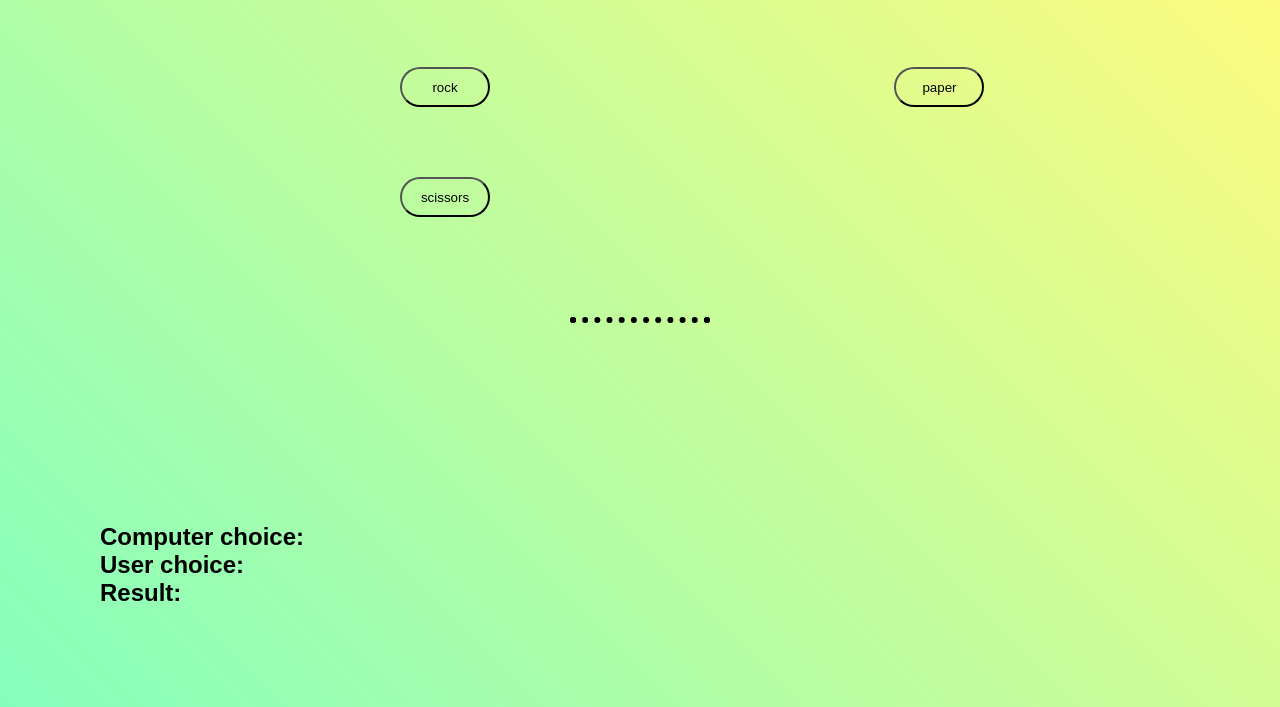
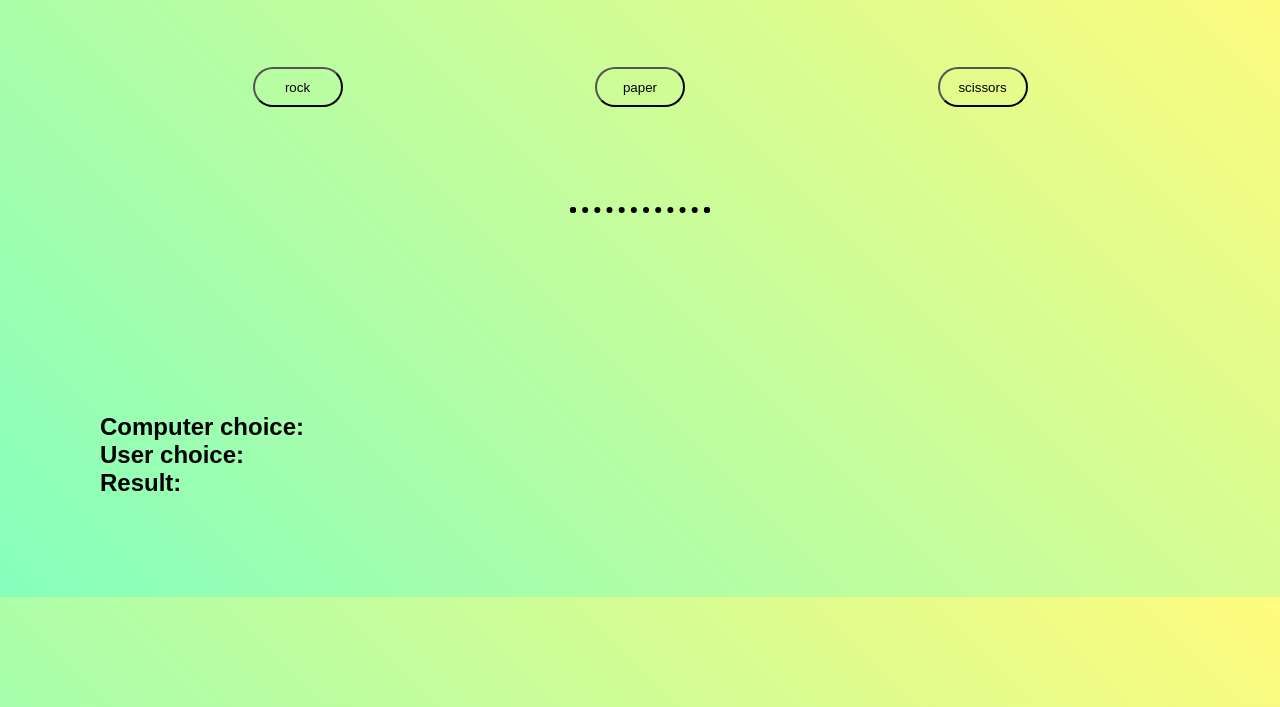
Before and after one commit to Droovian/Rock-paper-scissors, a plain HTML site: page Rock-paper-scissors/index.html in a window 1280 px wide. Shown: the part 40-747 px from the top of the page. Drawn offline with Linux system fonts and the light colour scheme.

Commit message:
Update style.css

```diff
--- a/Rock-paper-scissors/style.css
+++ b/Rock-paper-scissors/style.css
@@ -3,19 +3,26 @@
     padding:0;
     font-family: 'Montserrat', sans-serif;
 }
+@import url('https://fonts.googleapis.com/css2?family=Montserrat:wght@400;600&display=swap');
+
 h1{
     text-align: center;
     background-color: black;
     color: white;
 }
-@import url('https://fonts.googleapis.com/css2?family=Montserrat:wght@400;600&display=swap');
 
+.button-container{
+    display: flex;
+    justify-content:space-evenly;
+    flex-direction: row;
+    align-items:center;
+}
 #rock, #paper, #scissors{
     background-color:transparent;
     height: 40px;
     width: 90px;
     border-radius: 30px;
-    margin-left: 400px;
+
     margin-top: 70px;
     cursor: pointer;
     transition: all 0.3s ease-in-out;
```
